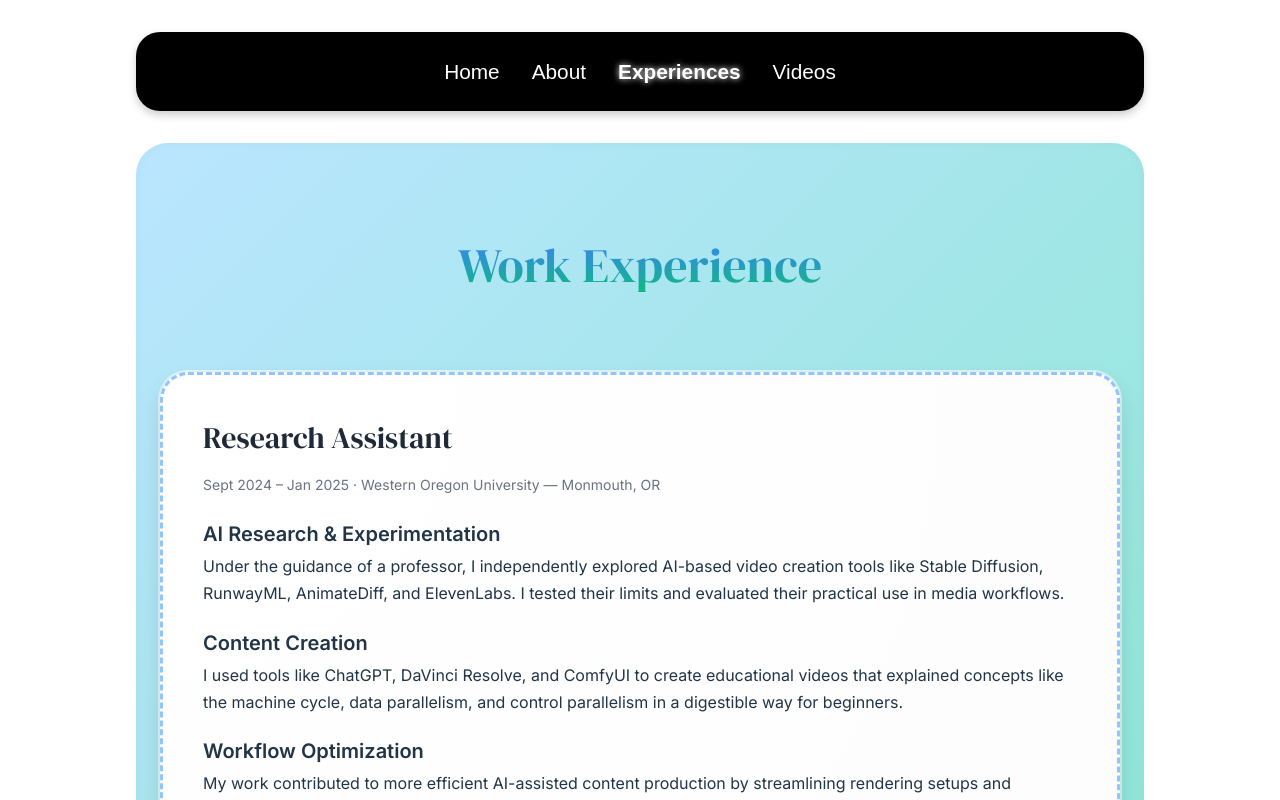
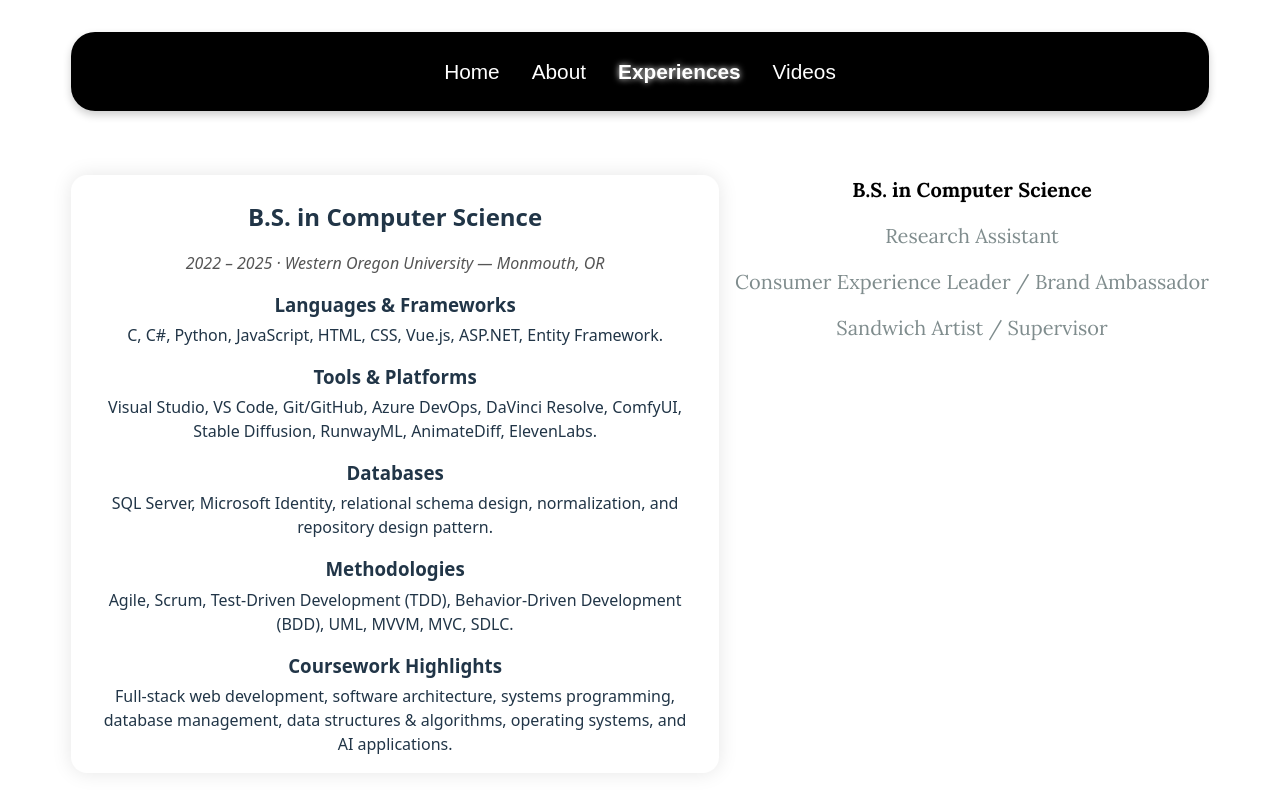
Before and after one commit to Kait12woodard/Resume, a Vue app: page /experiences in a window 1280 px wide. Shown: the top 800 px of the page. Built offline with nearby package versions, Linux system fonts and the light colour scheme.

Commit message:
Experience Carousel
Experience Carousel is working

```diff
--- a/src/views/Experiences.vue
+++ b/src/views/Experiences.vue
@@ -1,162 +1,214 @@
 <template>
-  <div class="page">
-    <h1 class="title">Work Experience</h1>
-
-    <div class="content">
-      <section class="experience-card blue tilt-left">
-        <h2>Research Assistant</h2>
-        <p class="meta">Sept 2024 – Jan 2025 · Western Oregon University — Monmouth, OR</p>
-
+  <div class="carousel">
+    <div class="slides">
+      <div
+        v-for="(card, index) in cards"
+        :key="index"
+        class="experience-card"
+        :class="{ active: index === activeIndex }"
+      >
+        <h2>{{ card.title }}</h2>
+        <p class="meta">{{ card.meta }}</p>
         <div class="details">
-          <div>
-            <h3>AI Research &amp; Experimentation</h3>
-            <p>Under the guidance of a professor, I independently explored AI-based video creation tools like Stable Diffusion, RunwayML, AnimateDiff, and ElevenLabs. I tested their limits and evaluated their practical use in media workflows.</p>
-          </div>
-          <div>
-            <h3>Content Creation</h3>
-            <p>I used tools like ChatGPT, DaVinci Resolve, and ComfyUI to create educational videos that explained concepts like the machine cycle, data parallelism, and control parallelism in a digestible way for beginners.</p>
-          </div>
-          <div>
-            <h3>Workflow Optimization</h3>
-            <p>My work contributed to more efficient AI-assisted content production by streamlining rendering setups and improving visual quality, demonstrating both technical precision and creative problem-solving.</p>
+          <div v-for="(section, i) in card.sections" :key="i">
+            <h3>{{ section.heading }}</h3>
+            <p>{{ section.text }}</p>
           </div>
         </div>
-      </section>
-
-      <section class="experience-card green tilt-right">
-        <h2>Consumer Experience Leader / Brand Ambassador</h2>
-        <p class="meta">May 2017 – Sept 2022 · Carhartt — Keizer, OR</p>
-
-        <div class="details">
-          <div>
-            <h3>Team Leadership &amp; Mentorship</h3>
-            <p>I led a team of Brand Ambassadors, mentoring new hires and promoting a culture of inclusion, collaboration, and mutual support. I emphasized empowerment and growth, which helped reduce turnover and build a high-performing team.</p>
-          </div>
-          <div>
-            <h3>Customer Relationship Management</h3>
-            <p>I built deep customer loyalty by matching expert product knowledge with attentive service. I resolved complex disputes and personalized service to ensure every customer felt seen and valued.</p>
-          </div>
-          <div>
-            <h3>Operations &amp; Reporting</h3>
-            <p>I managed inventory, merchandising, and register operations while interpreting sales reports to drive store improvements. I regularly presented insights to leadership, demonstrating strong analytical and communication skills.</p>
-          </div>
-          <div>
-            <h3>Recognition</h3>
-            <p>I was awarded Brand Ambassador of the Month multiple times and achieved both Journeyman and Master level during my time at Carhartt.</p>
-          </div>
-        </div>
-      </section>
-
-      <section class="experience-card purple tilt-left">
-        <h2>Sandwich Artist / Supervisor</h2>
-        <p class="meta">Dec 2014 – Mar 2017 · Subway — North Plains, OR</p>
-
-        <div class="details">
-          <div>
-            <h3>Customer Service Excellence</h3>
-            <p>I consistently delivered quick, friendly, and efficient service in a fast-paced environment while maintaining quality and accuracy.</p>
-          </div>
-          <div>
-            <h3>Operations &amp; Food Safety</h3>
-            <p>I managed store open/close duties, cash handling, inventory rotation, and compliance with food safety standards. I proactively forecasted demand and ensured fresh product availability throughout the day.</p>
-          </div>
-          <div>
-            <h3>Leadership &amp; Training</h3>
-            <p>I trained new hires and led catering orders. I also organized store parties and events, showing initiative and leadership beyond my daily responsibilities.</p>
-          </div>
-        </div>
-      </section>
+      </div>
     </div>
+    <ul class="nav-links">
+      <li v-for="(card, index) in cards" :key="index">
+        <a
+          href="#"
+          class="nav-link"
+          :class="{ active: index === activeIndex }"
+          @click.prevent="activeIndex = index"
+        >{{ card.title }}</a>
+      </li>
+    </ul>
   </div>
 </template>
 
 <script setup>
+import { ref } from 'vue'
+
+const activeIndex = ref(0)
+
+const cards = [
+  {
+    title: 'B.S. in Computer Science',
+    meta: '2022 – 2025 · Western Oregon University — Monmouth, OR',
+    sections: [
+      {
+        heading: 'Languages & Frameworks',
+        text: 'C, C#, Python, JavaScript, HTML, CSS, Vue.js, ASP.NET, Entity Framework.'
+      },
+      {
+        heading: 'Tools & Platforms',
+        text: 'Visual Studio, VS Code, Git/GitHub, Azure DevOps, DaVinci Resolve, ComfyUI, Stable Diffusion, RunwayML, AnimateDiff, ElevenLabs.'
+      },
+      {
+        heading: 'Databases',
+        text: 'SQL Server, Microsoft Identity, relational schema design, normalization, and repository design pattern.'
+      },
+      {
+        heading: 'Methodologies',
+        text: 'Agile, Scrum, Test-Driven Development (TDD), Behavior-Driven Development (BDD), UML, MVVM, MVC, SDLC.'
+      },
+      {
+        heading: 'Coursework Highlights',
+        text: 'Full-stack web development, software architecture, systems programming, database management, data structures & algorithms, operating systems, and AI applications.'
+      }
+    ]
+  },
+  {
+    title: 'Research Assistant',
+    meta: 'Sept 2024 – Jan 2025 · Western Oregon University — Monmouth, OR',
+    sections: [
+      {
+        heading: 'AI Research & Experimentation',
+        text: 'Under the guidance of a professor, I independently explored AI-based video creation tools like Stable Diffusion, RunwayML, AnimateDiff, and ElevenLabs. I tested their limits and evaluated their practical use in media workflows.'
+      },
+      {
+        heading: 'Content Creation',
+        text: 'I used tools like ChatGPT, DaVinci Resolve, and ComfyUI to create educational videos that explained concepts like the machine cycle, data parallelism, and control parallelism in a digestible way for beginners.'
+      },
+      {
+        heading: 'Workflow Optimization',
+        text: 'My work contributed to more efficient AI-assisted content production by streamlining rendering setups and improving visual quality, demonstrating both technical precision and creative problem-solving.'
+      }
+    ]
+  },
+  {
+    title: 'Consumer Experience Leader / Brand Ambassador',
+    meta: 'May 2017 – Sept 2022 · Carhartt — Keizer, OR',
+    sections: [
+      {
+        heading: 'Team Leadership & Mentorship',
+        text: 'I led a team of Brand Ambassadors, mentoring new hires and promoting a culture of inclusion, collaboration, and mutual support. I emphasized empowerment and growth, which helped reduce turnover and build a high-performing team.'
+      },
+      {
+        heading: 'Customer Relationship Management',
+        text: 'I built deep customer loyalty by matching expert product knowledge with attentive service. I resolved complex disputes and personalized service to ensure every customer felt seen and valued.'
+      },
+      {
+        heading: 'Operations & Reporting',
+        text: 'I managed inventory, merchandising, and register operations while interpreting sales reports to drive store improvements. I regularly presented insights to leadership, demonstrating strong analytical and communication skills.'
+      },
+      {
+        heading: 'Recognition',
+        text: 'I was awarded Brand Ambassador of the Month multiple times and achieved both Journeyman and Master level during my time at Carhartt.'
+      }
+    ]
+  },
+  {
+    title: 'Sandwich Artist / Supervisor',
+    meta: 'Dec 2014 – Mar 2017 · Subway — North Plains, OR',
+    sections: [
+      {
+        heading: 'Customer Service Excellence',
+        text: 'I consistently delivered quick, friendly, and efficient service in a fast-paced environment while maintaining quality and accuracy.'
+      },
+      {
+        heading: 'Operations & Food Safety',
+        text: 'I managed store open/close duties, cash handling, inventory rotation, and compliance with food safety standards. I proactively forecasted demand and ensured fresh product availability throughout the day.'
+      },
+      {
+        heading: 'Leadership & Training',
+        text: 'I trained new hires and led catering orders. I also organized store parties and events, showing initiative and leadership beyond my daily responsibilities.'
+      }
+    ]
+  }
+]
 </script>
 
 <style scoped>
-@import url('https://fonts.googleapis.com/css2?family=DM+Serif+Display&family=Inter:wght@400;600;700&display=swap');
+@import url('https://fonts.googleapis.com/css2?family=Lora:400,400i,700&display=swap');
 
-.page {
-  font-family: 'Inter', sans-serif;
-  background: linear-gradient(135deg, #bae6ff 0%, #6ee7b7 100%);
-  min-height: 100vh;
-  padding: 4rem 1.5rem;
-  box-sizing: border-box;
-  border-radius: 2rem;
-  margin: 2rem auto;
-  max-width: 90rem;
-  box-shadow: inset 0 0 0.75rem rgba(0, 0, 0, 0.04);
+body {
+  margin: 0;
+  background: #ECEFFC;
 }
 
-.title {
-  font-family: 'DM Serif Display', serif;
-  font-size: 3rem;
-  text-align: center;
-  background: linear-gradient(180deg, #3b82f6, #10b981);
-  -webkit-background-clip: text;
-  -webkit-text-fill-color: transparent;
-  margin-bottom: 5rem;
+.carousel {
+  display: flex;
+  justify-content: center;
+  align-items: flex-start;
+  gap: 4rem;
+  max-width: 1200px;
+  margin: 4rem auto;
 }
 
-.content {
-  max-width: 60rem;
-  margin: 0 auto;
-  display: flex;
-  flex-direction: column;
-  gap: 4rem;
+.slides {
+  position: relative;
+  width: 600px;
+  height: 550px;
 }
 
 .experience-card {
-  background: radial-gradient(circle at top left, #ffffff 0%, #fdfdfd 100%);
-  border-radius: 1.75rem;
-  padding: 2.5rem;
-  border: 3px dashed;
-  border-style: dashed;
-  box-shadow:
-    inset 0 0 0.5rem rgba(0, 0, 0, 0.03),
-    0 12px 24px rgba(0, 0, 0, 0.12),
-    0 0 0 2px rgba(255, 255, 255, 0.6);
-  transition: transform 0.4s ease, box-shadow 0.4s ease;
-  text-align: left;
+  position: absolute;
+  width: 100%;
+  height: 100%;
+  background: white;
+  border-radius: 1rem;
+  padding: 1.5rem;
+  box-shadow: 0 0 20px rgba(0, 0, 0, 0.1);
+  opacity: 0;
+  pointer-events: none;
+  transform: scale(0.95);
+  transition: opacity 0.5s ease, transform 0.5s ease;
 }
 
-.experience-card:hover {
-  transform: scale(1.015);
-  box-shadow:
-    inset 0 0 0.5rem rgba(0, 0, 0, 0.05),
-    0 16px 36px rgba(0, 0, 0, 0.15),
-    0 0 0 2px rgba(255, 255, 255, 0.8);
+.experience-card.active {
+  opacity: 1;
+  pointer-events: auto;
+  transform: scale(1);
 }
 
-.blue { border-color: #93c5fd; }
-.green { border-color: #6ee7b7; }
-.purple { border-color: #d8b4fe; }
-
-.tilt-left:hover { transform: scale(1.015) rotate(-1deg); }
-.tilt-right:hover { transform: scale(1.015) rotate(1deg); }
-
 .experience-card h2 {
-  font-family: 'DM Serif Display', serif;
-  font-size: 1.875rem;
   margin: 0 0 0.5rem;
-  color: #1f2937;
 }
 
 .meta {
-  font-size: 0.875rem;
   font-style: italic;
-  color: #6b7280;
-  margin-bottom: 1.5rem;
+  color: #555;
+  margin-bottom: 1rem;
 }
 
 .details h3 {
-  font-size: 1.25rem;
-  font-weight: 600;
-  margin: 0 0 0.25rem;
+  margin: 1rem 0 0.25rem;
 }
 
 .details p {
-  margin: 0 0 1.25rem;
-  line-height: 1.7;
+  margin: 0;
+}
+
+.nav-links {
+  list-style: none;
+  padding-left: 0;
+  margin: 0;
+}
+
+.nav-links li {
+  margin-bottom: 1rem;
+}
+
+.nav-link {
+  font-size: 1.25rem;
+  font-family: 'Lora', serif;
+  text-decoration: none;
+  color: #7f8c8d;
+  transition: color 0.3s;
+}
+
+.nav-link:hover {
+  color: #1c1e1f;
+}
+
+.nav-link.active {
+  color: black;
+  font-weight: bold;
+  pointer-events: none;
 }
 </style>
--- a/src/views/Videos.vue
+++ b/src/views/Videos.vue
@@ -404,6 +404,11 @@ onUnmounted(() => {
   height: 100%;
 }
 
+iframe:hover {
+  border: 10px solid #5475eb;
+  box-shadow: 0 0 30px #5475eb;
+}
+
 .video-text-top {
   padding: 1rem 2rem 0.5rem;
   font-family: "Georgia", serif;
```
